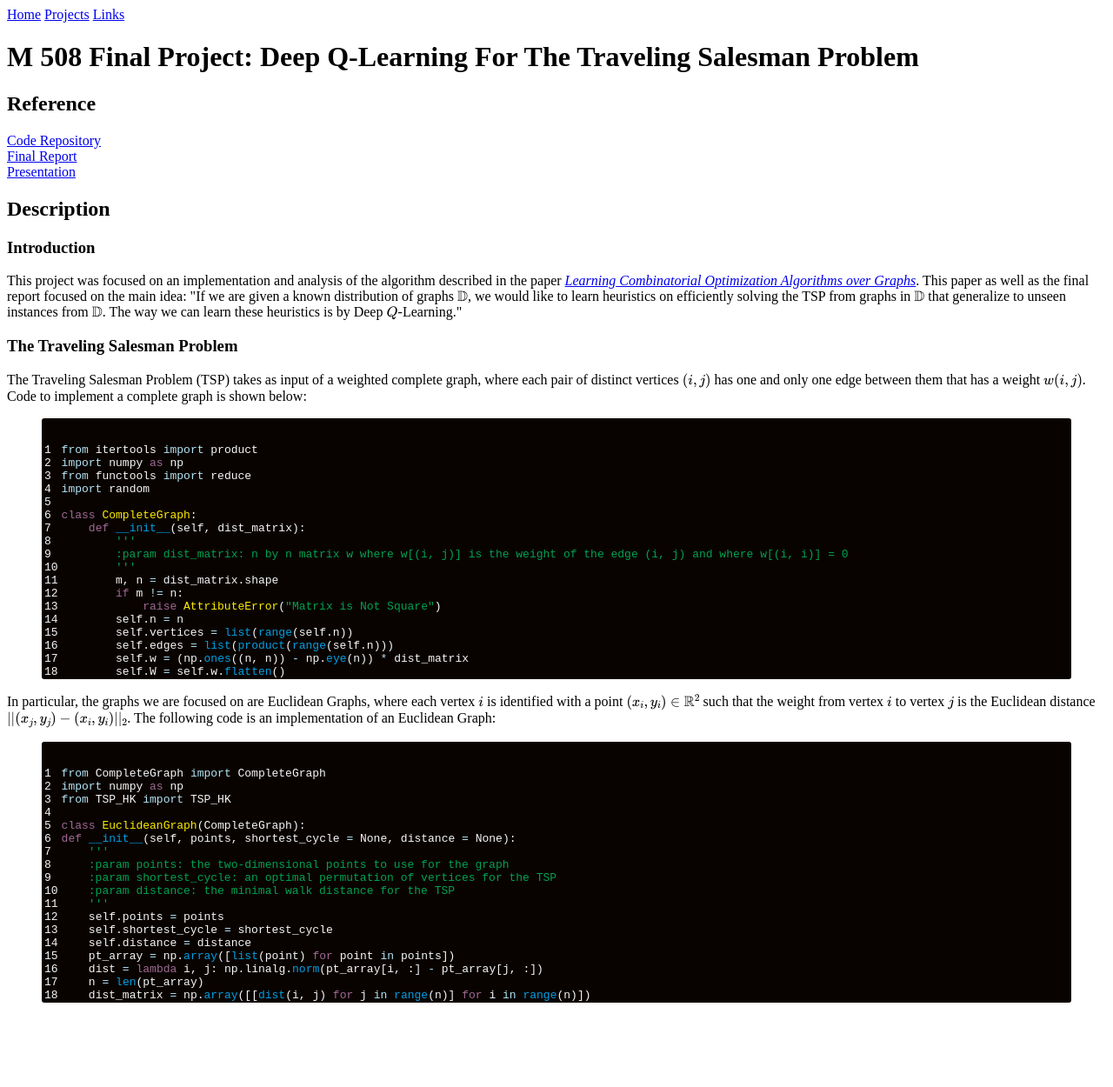
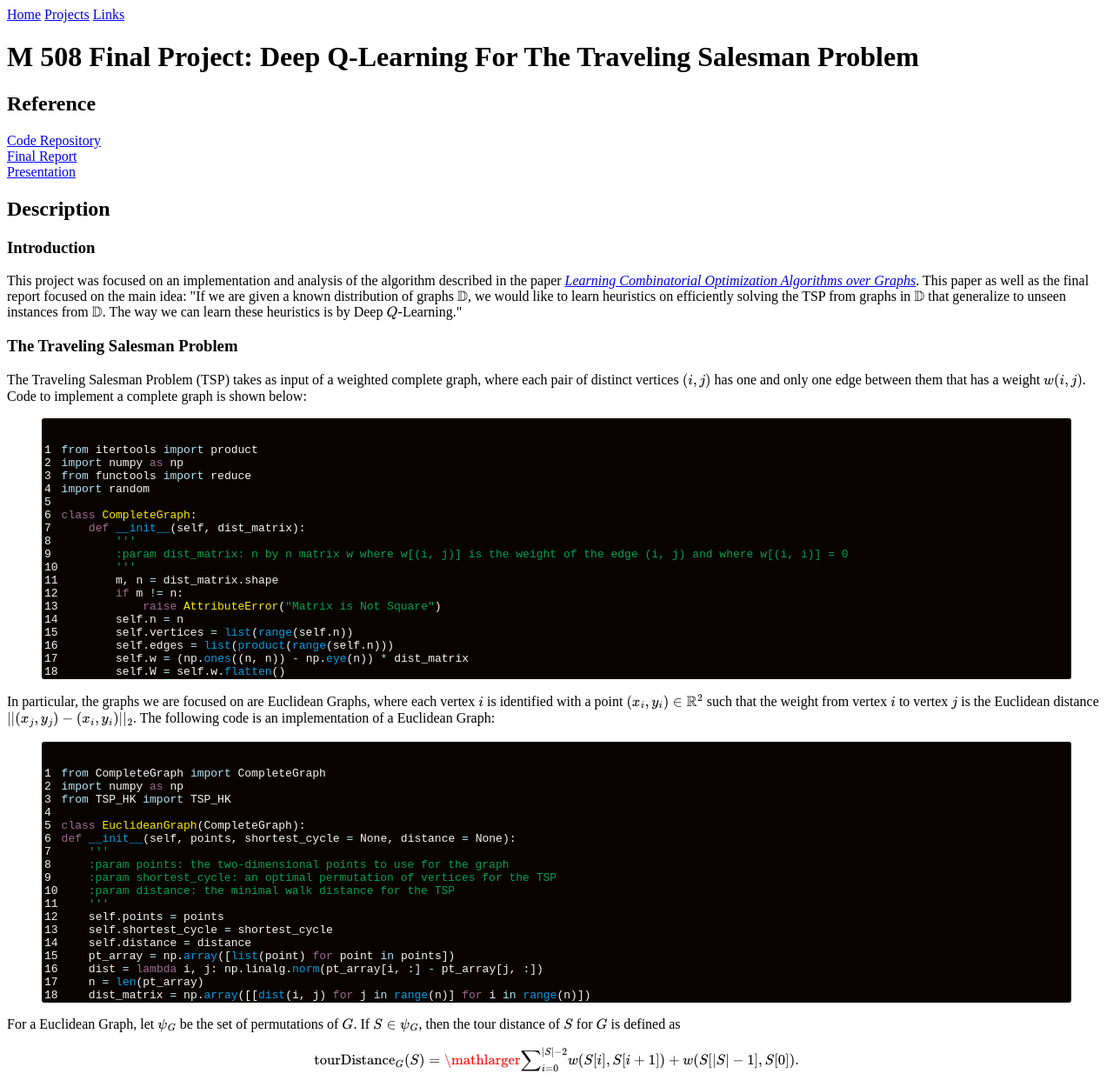
Before and after one commit to CategorIAN/categorian.github.io, a Jekyll site: the page built from projects/msu/m_508/q_learning_for_tsp.md, in a window 1280 px wide. Shown: the whole page at 87% size. Built offline with Jekyll 4.4.1, drawn with Linux system fonts in a browser that asks for light colours; formulas are drawn with MathJax 3; before the commit the page ends 1169 px from its top, so only the background shows below that.

Commit message:
Update q_learning_for_tsp.md

```diff
--- a/projects/msu/m_508/q_learning_for_tsp.md
+++ b/projects/msu/m_508/q_learning_for_tsp.md
@@ -121,7 +121,7 @@ class CompleteGraph:
 </p>
 
 <p>
-In particular, the graphs we are focused on are Euclidean Graphs, where each vertex \(i\) is identified with a point \((x_i, y_i)\in \mathbb{R}^2\) such that the weight from vertex \(i\) to vertex \(j\) is the Euclidean distance \(||(x_j, y_j) - (x_i, y_i)||_2\). The following code is an implementation of an Euclidean Graph:
+In particular, the graphs we are focused on are Euclidean Graphs, where each vertex \(i\) is identified with a point \((x_i, y_i)\in \mathbb{R}^2\) such that the weight from vertex \(i\) to vertex \(j\) is the Euclidean distance \(||(x_j, y_j) - (x_i, y_i)||_2\). The following code is an implementation of a Euclidean Graph:
 {%highlight python linenos%}
 from CompleteGraph import CompleteGraph
 import numpy as np
@@ -144,3 +144,10 @@ def __init__(self, points, shortest_cycle = None, distance = None):
     super().__init__(dist_matrix)
 {%endhighlight%}
 </p>
+
+<p>
+For a Euclidean Graph, let \(\psi_G\) be the set of permutations of \(G\). If \(S\in \psi_G\), then the tour distance of \(S\) for \(G\) is defined as
+    \[
+    \text{tourDistance}_G(S) = \mathlarger{\sum}_{i=0}^{|S|-2} w(S[i], S[i+1]) + w(S[|S|-1], S[0]).
+    \]
+</p>
```
